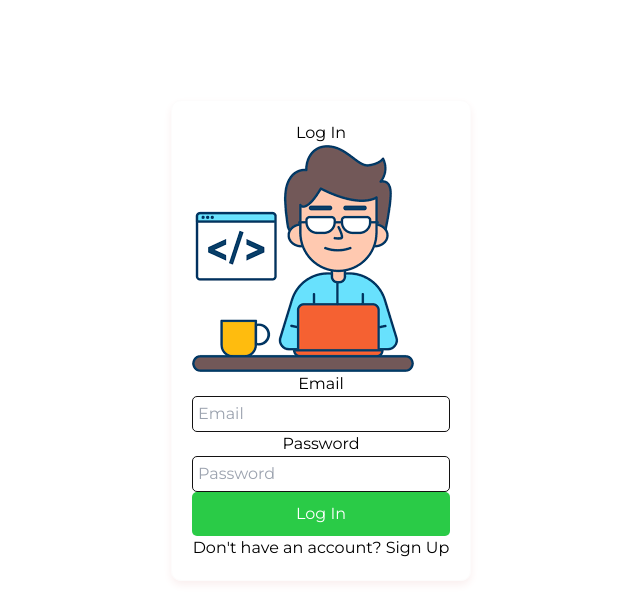
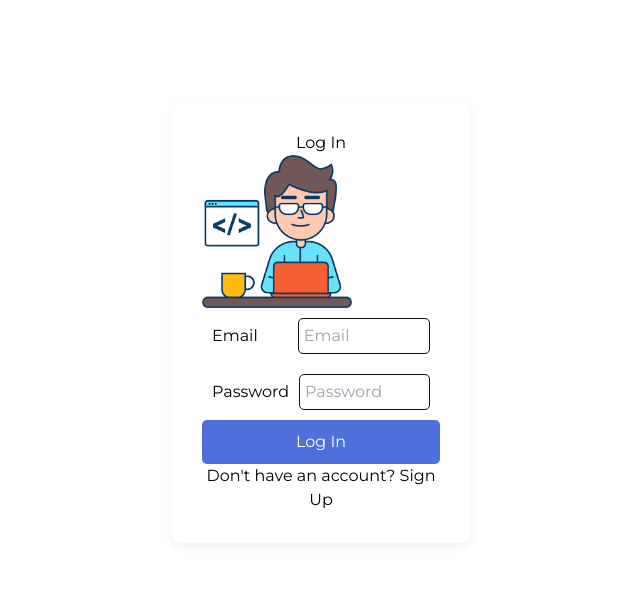
Before and after one commit to AjithACL/Web-Development, a React (Vite) app in the folder Day4_Data_Visualization/Dashboard/: page / in a window 1280 px wide. Shown: the top 596 px of the page, without its empty margins (319-959 px from the left). Built offline with nearby package versions, Linux system fonts and the light colour scheme.

Commit message:
dashboard alteration

```diff
--- a/Day4_Data_Visualization/Dashboard/src/component/Dashboard.css
+++ b/Day4_Data_Visualization/Dashboard/src/component/Dashboard.css
@@ -31,9 +31,7 @@
     list-style: none;
   }
 
-  .sidebar ul li {
-    margin:  2px 0;
-  }
+
   .sidebar ul li:hover {
    background-color: #34495e ;
    color: white;
@@ -79,6 +77,9 @@
   .dashboard-body{
     display: flex;
   }
+  .sidebar-dashboard{
+    margin-top: 0;
+  }
   .tiles1 , .tiles2{
     background-color: white;
     height: 300px;
--- a/Day4_Data_Visualization/Dashboard/src/component/Dashboard.jsx
+++ b/Day4_Data_Visualization/Dashboard/src/component/Dashboard.jsx
@@ -33,7 +33,7 @@ const Dashboard = () => {
       <div className="dashboard-body">
       <div className="sidebar">
         <ul>
-          <li><Link to="/dashboard">Dashboard</Link></li>
+          <li><Link to="/dashboard" className="sidebar-dashboard">Dashboard</Link></li>
           <li><a href="#">Analytics</a></li>
           <li><a href="#">Settings</a></li>
         </ul>
--- a/Day4_Data_Visualization/Dashboard/src/component/Login.css
+++ b/Day4_Data_Visualization/Dashboard/src/component/Login.css
@@ -1,11 +1,10 @@
 .Logincontainer {
   width: 300px;
   margin: 100px auto;
-  padding: 20px;
+  padding: 30px;
   border: 1px solid #fdfcfc;
   border-radius: 10px;
   text-align: center;
-
   box-shadow: 0 4px 8px rgb(250, 239, 239);
 
 }
@@ -37,17 +36,30 @@
 .Logincontainer  button {
   padding: 10px;
   font-size: 16px;
-  color: #0d0a0a;
   color:white;
-  background-color:hsl(131, 66%, 48%);;
+  background-color:#506EDC;
   border: none;
   border-radius: 5px;
   cursor: pointer;
 }
-.Logincontainer  .checkbox{
+.login-email input{
+  margin-left: 40px;
+}
+.login-password input{
+  margin-left: 10px;
+}
+.login-email{
   display: flex;
-  background-color:hsl(131, 66%, 48%);;
+  align-items: center;
+  justify-self: center;
+  margin: 10px;
 }
-.Logincontainer  .checkbox input{
-  display: inline-block;
+.login-password{
+  display: flex;
+  align-items: center;
+  justify-self: center;
+  margin: 10px;
 }
+.login-dont{
+  margin-top: 60px;
+}
--- a/Day4_Data_Visualization/Dashboard/src/component/Login.jsx
+++ b/Day4_Data_Visualization/Dashboard/src/component/Login.jsx
@@ -34,9 +34,9 @@ const Login = () => {
   return (
     <div className="Logincontainer">
       <h2>Log In</h2>
-      <img src="Developer_image.png" alt="" />
+      <img src="Developer_image.png" alt="" height="150px" width='150px'/>
       <form onSubmit={handleSubmit}>
-        <div>
+        <div className="login-email">
           <label htmlFor="email">Email</label>
           <input
             type="email"
@@ -47,7 +47,7 @@ const Login = () => {
 
           />
         </div>
-        <div>
+        <div className="login-password">
           <label htmlFor="password">Password</label>
           <input
             type="password"
@@ -61,7 +61,7 @@ const Login = () => {
         {error && <span className="error">{error}</span>}
         <button type="submit">Log In</button>
       </form>
-      <div>
+      <div className="login-signup">
         Don't have an account? <Link to="/register">Sign Up</Link>
       </div>
     </div>
```
